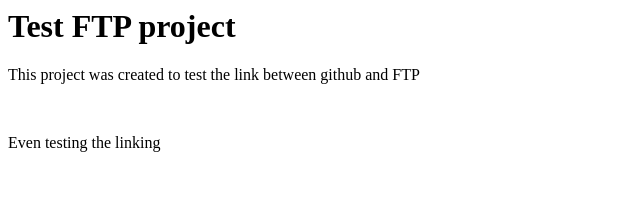
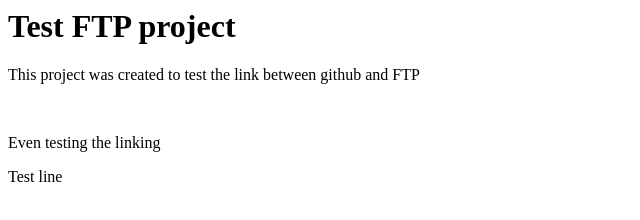
Before and after one commit to Xanderitsme/TestProjectFTP, a plain HTML site: page index.html in a window 1280 px wide. Shown: the full height of the page, 0-640 px from the left. Drawn offline with Linux system fonts and the light colour scheme.

Commit message:
testing sync changes

```diff
--- a/index.html
+++ b/index.html
@@ -6,5 +6,7 @@
         <h1>Test FTP project</h1>
         <p>This project was created to test the link between github and FTP</p><br>
         <P>Even testing the linking</P>
+
+        <p>Test line</p>
     </body>
 </html>
```
